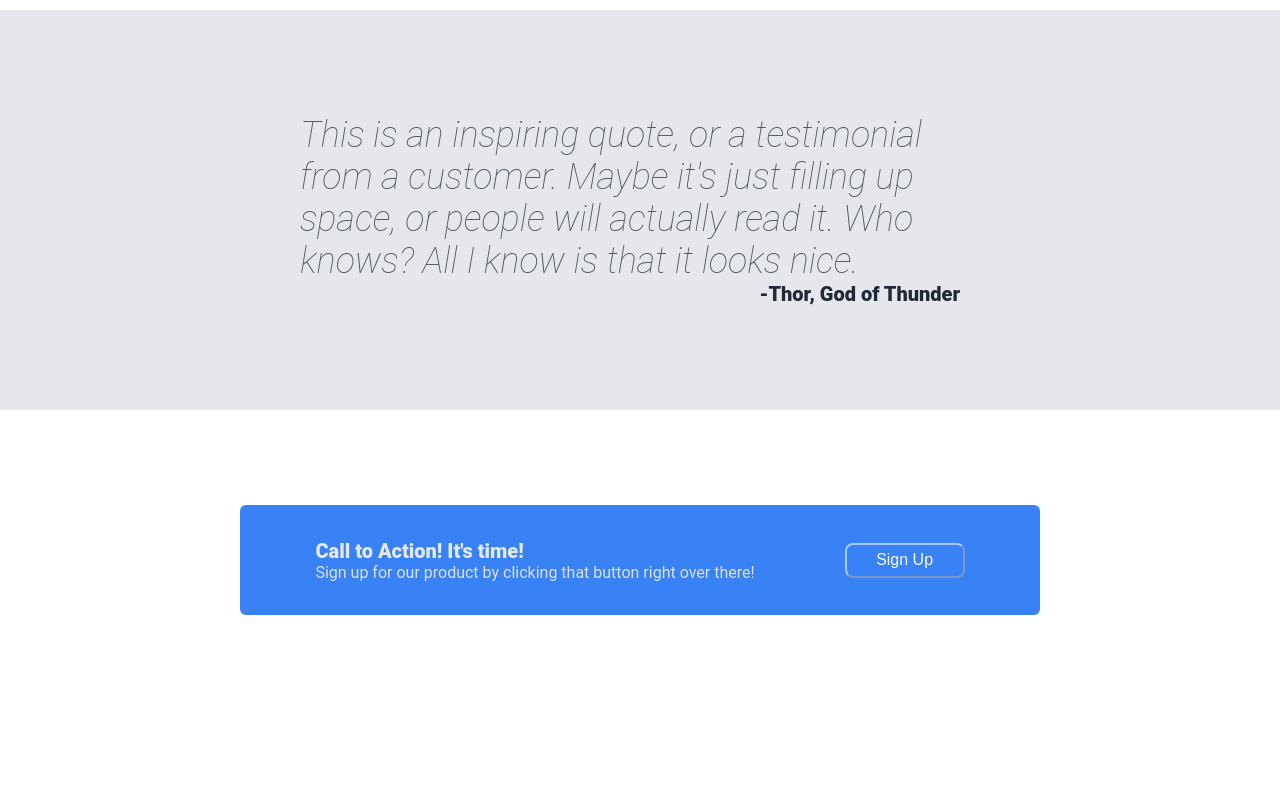
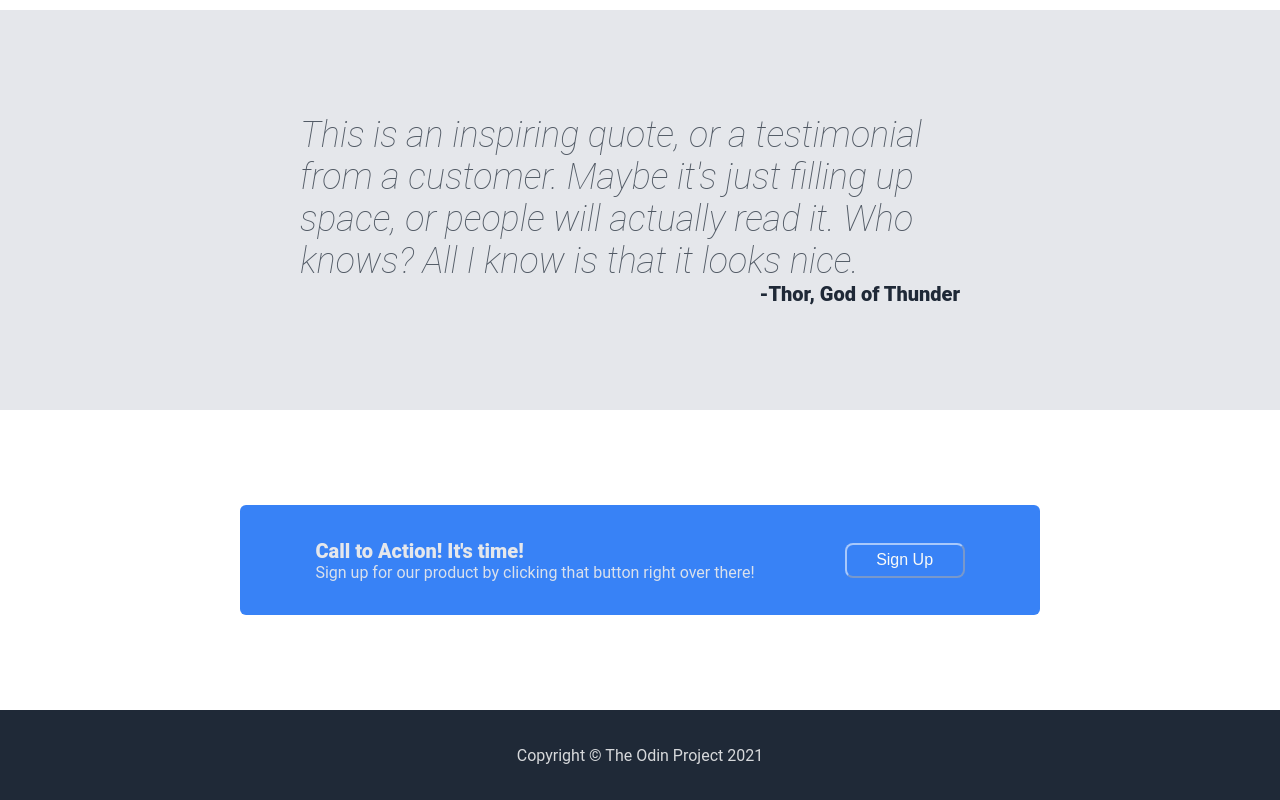
Before and after one commit to AliHassanL12/landing-page, a plain HTML site: page index.html in a window 1280 px wide. Shown: the part 840-1640 px from the top of the page. Before the commit the page ends 1550 px from the top, so only its background shows below. Drawn offline with Linux system fonts and the light colour scheme.

Commit message:
Add footer

```diff
--- a/css/style.css
+++ b/css/style.css
@@ -199,3 +199,14 @@ p.testimonial-text {
 .cta-content div {
     color:#e5e7ebed;
 }
+
+/* Footer Section CSS */
+
+.footer {
+    display: flex;
+    justify-content: center;
+    align-items: center;
+    height: 90px;
+    background-color:#1f2937;
+    color: rgba(255, 255, 255, 0.821);
+}
--- a/index.html
+++ b/index.html
@@ -73,5 +73,9 @@
                 </div>
             </div>
         </div>
+
+        <!-- Footer -->
+
+        <div class="footer"> Copyright © The Odin Project 2021</div>
     </body>
 </html>
```
